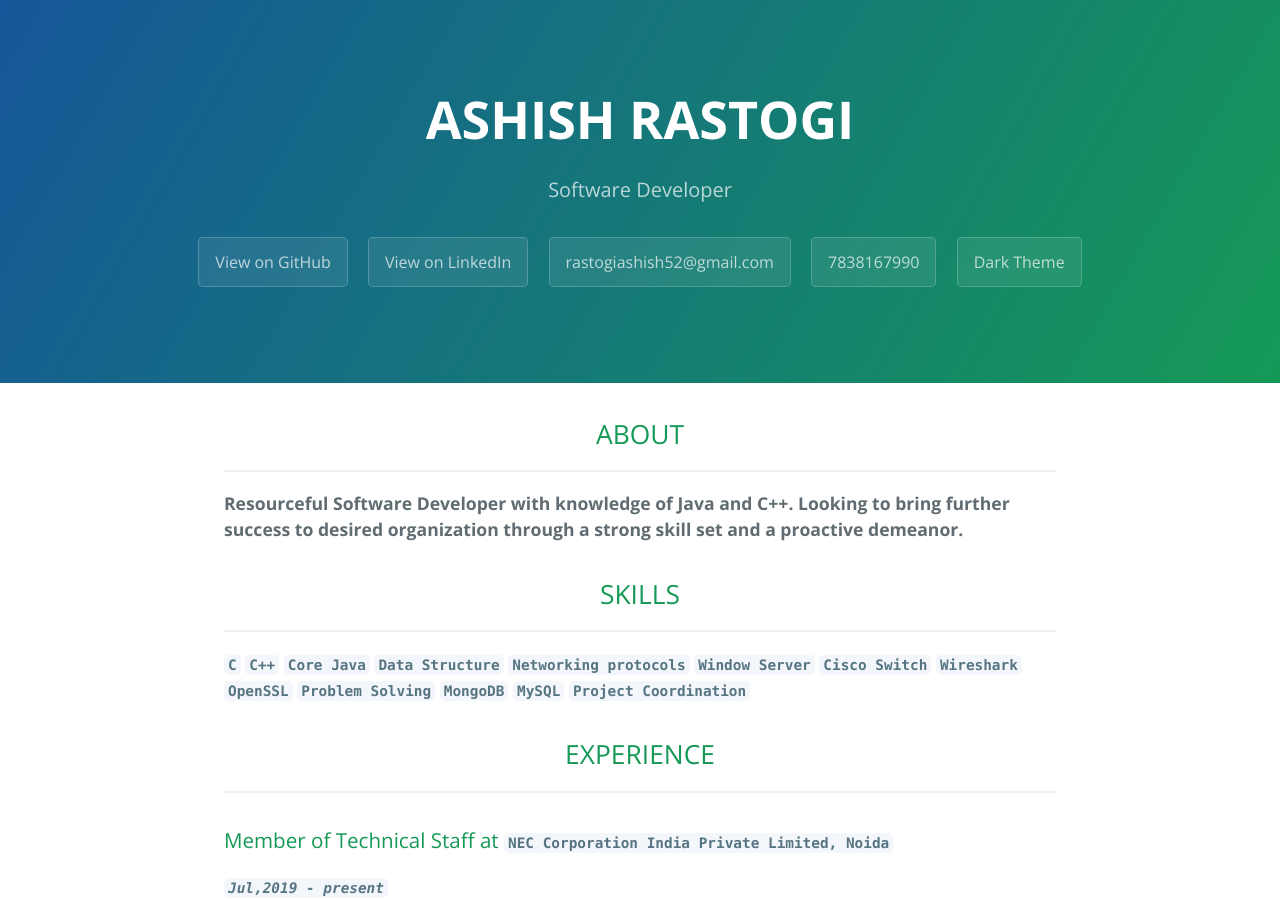
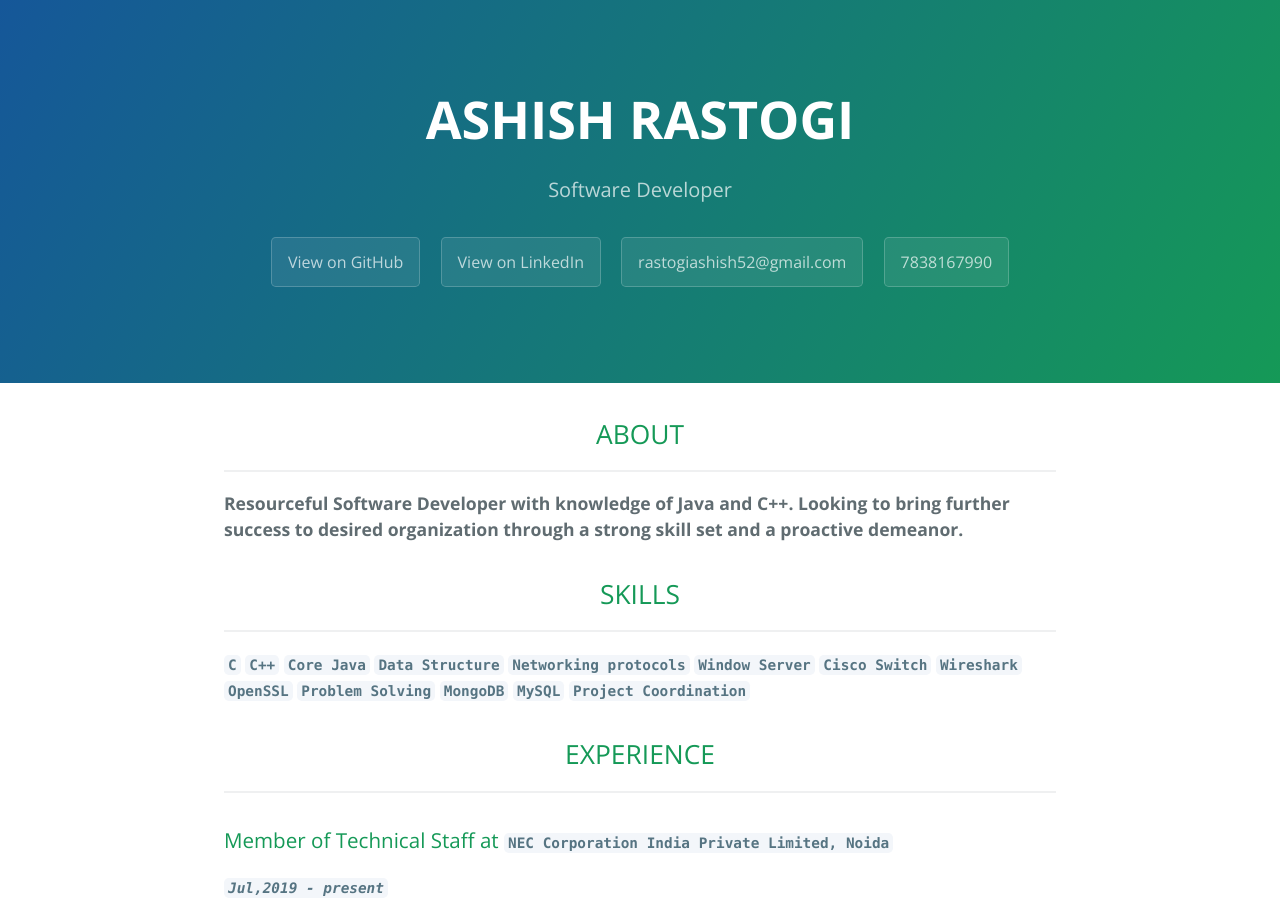
Before and after one commit to ImAshishRastogi/Resume, a Jekyll site: the page built from index.md, in a window 1280 px wide and 900 px high. Built offline with Jekyll 4.4.1, drawn with Linux system fonts in a browser that asks for light colours.

Commit message:
Update default.html

```diff
--- a/_layouts/default.html
+++ b/_layouts/default.html
@@ -37,7 +37,6 @@
         <a href="{{ site.github.zip_url }}" class="btn">Download .zip</a>
         <a href="{{ site.github.tar_url }}" class="btn">Download .tar.gz</a>
       {% endif %}
-      <a href="https://github.com/ImAshishRastogi/Resume/blob/gh-pages/BlackTheme.html" class="btn">Dark Theme</a>
     </header>
 
     <main id="content" class="main-content" role="main">
```
